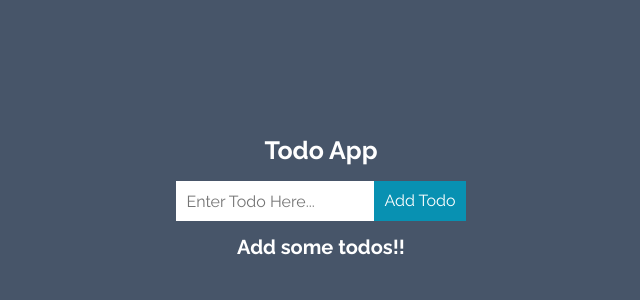
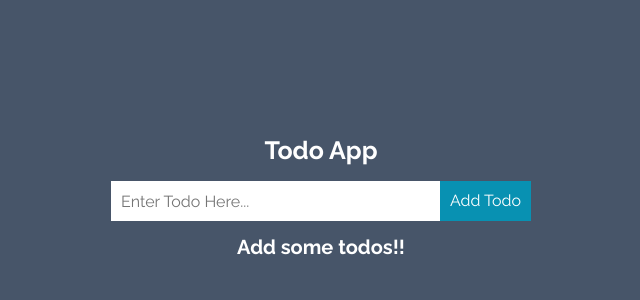
Before and after one commit to surajbera/todo-app, a React (Create React App) app: page / in a window 1280 px wide. Shown: the top 300 px of the page, without its empty margins (319-959 px from the left). Built offline with nearby package versions, Linux system fonts and the light colour scheme.

Commit message:
increased todo-wrapper width

```diff
--- a/src/components/todo-form/TodoForm.css
+++ b/src/components/todo-form/TodoForm.css
@@ -1,9 +1,6 @@
 .todo-form-wrapper {
-	max-width: 42rem;
 	width: 100%;
 	margin: 0 0 1rem;
-}
-.todo-form {
 }
 .todo-input {
 	flex: 1;
--- a/src/components/todo-list/TodoList.css
+++ b/src/components/todo-list/TodoList.css
@@ -1,5 +1,4 @@
 .todo-container {
 	width: 100%;
-	max-width: 42rem;
 	list-style: none;
 }
--- a/src/style.css
+++ b/src/style.css
@@ -40,6 +40,8 @@ body {
 .todo-wrapper {
 	height: 50rem;
 	overflow: auto;
+	min-width: 42rem;
+	max-width: 100%;
 }
 .app-heading {
 	font-size: 2.5rem;
```
